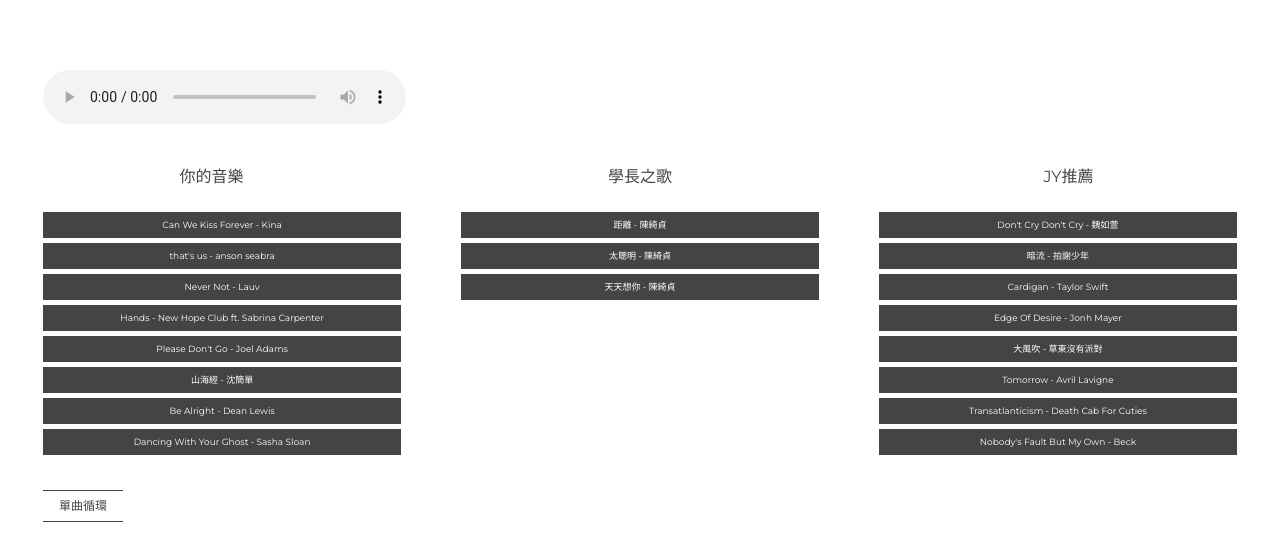
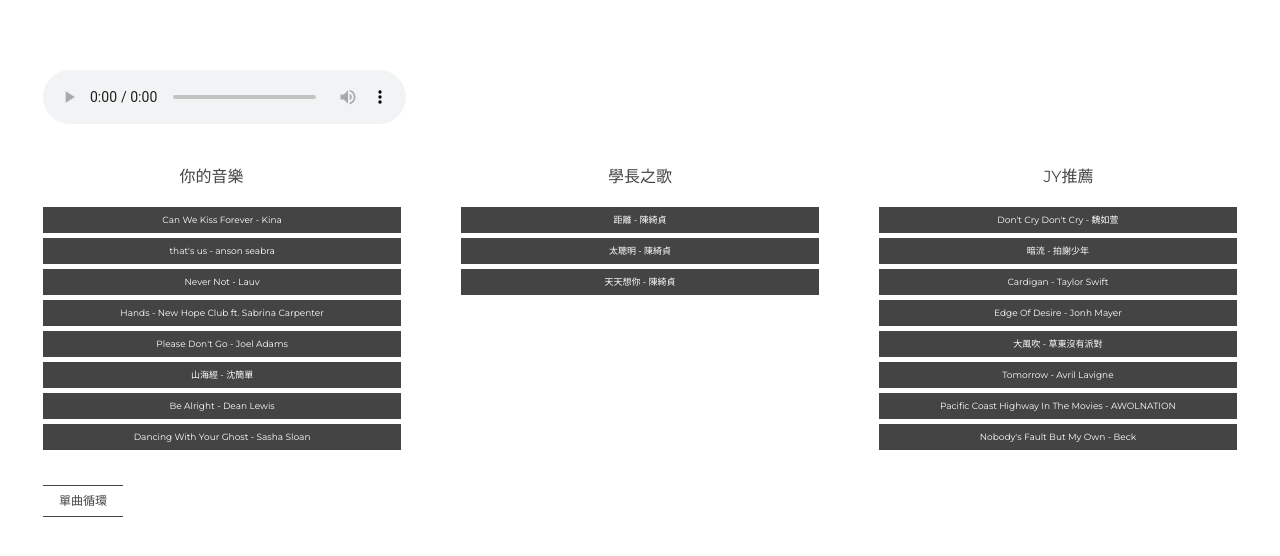
Before and after one commit to fangjjcs/MusicPlayerFan, a plain HTML site: page index.html in a window 1280 px wide. Drawn offline with nearby package versions, Linux system fonts and the light colour scheme.

Commit message:
change music

```diff
--- a/script.js
+++ b/script.js
@@ -5,7 +5,7 @@ var music_list = [
   { id:6, text:"Edge Of Desire - Jonh Mayer" },
   { id:11, text:"大風吹 - 草東沒有派對" },
   { id:14, text:"Tomorrow - Avril Lavigne" },
-  { id:15, text:"Transatlanticism - Death Cab For Cuties" },
+  { id:19, text:"Pacific Coast Highway In The Movies - AWOLNATION" },
   { id:16, text:"Nobody's Fault But My Own - Beck" }
 ]
 
--- a/style.css
+++ b/style.css
@@ -31,7 +31,7 @@
 
 .musicBox{
   padding: 15px;
-  margin-top: 5px;
+  /* margin-top: 5px; */
 }
 
 .titleBox{
```
Also changed, not shown: 1 other file.
